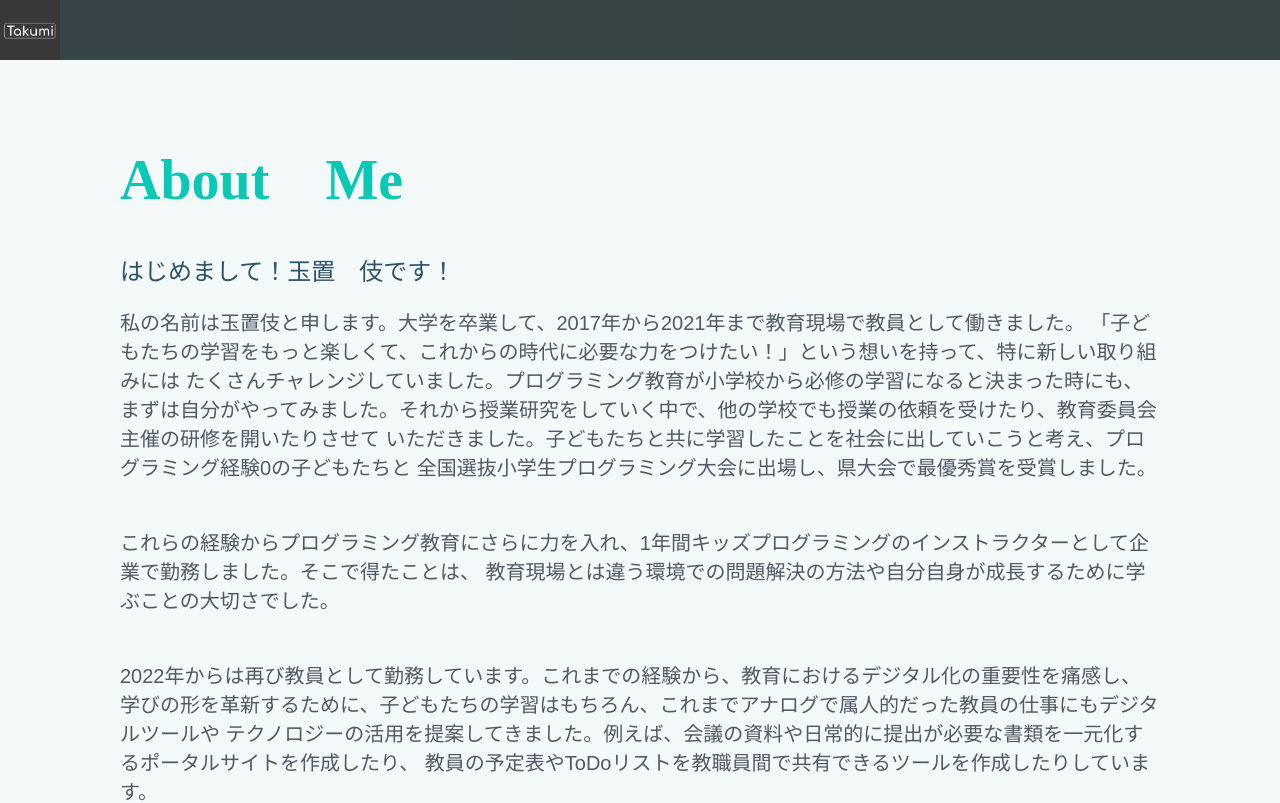
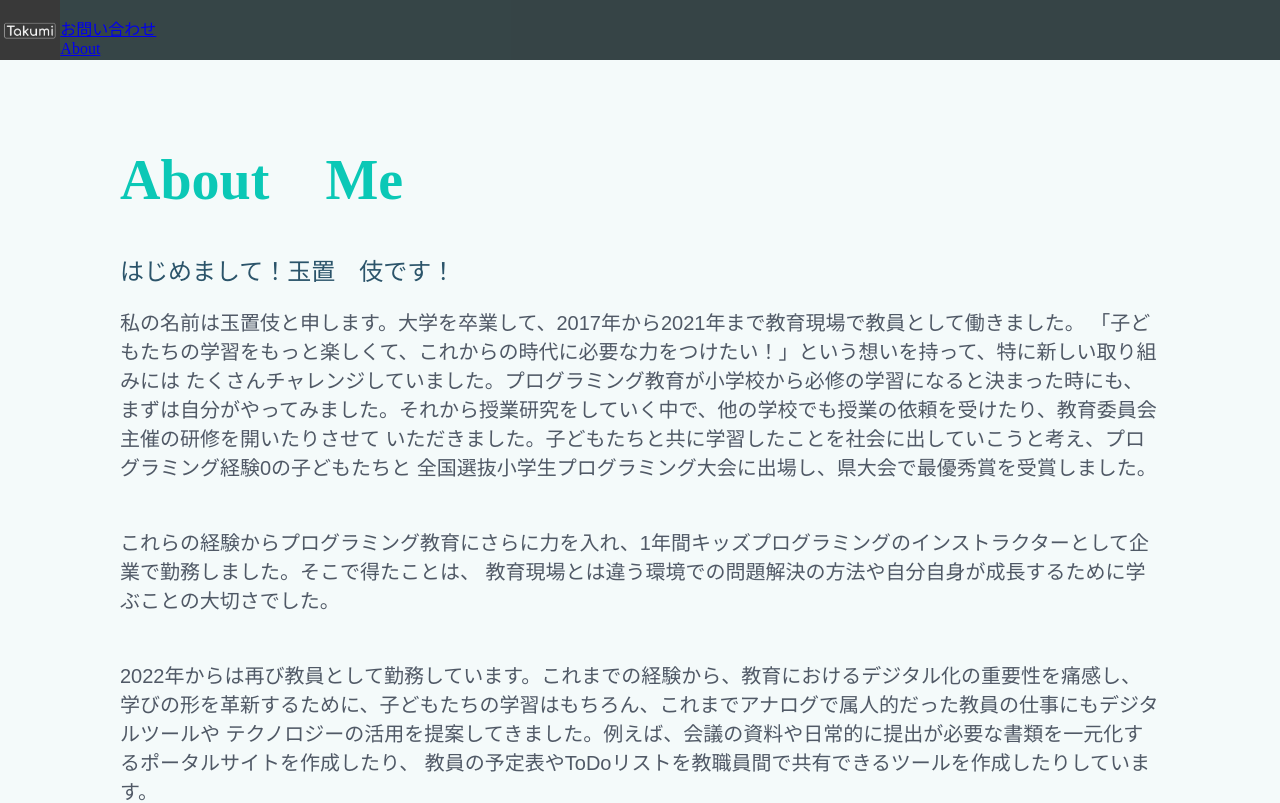
Before and after one commit to tamtak8/about, a plain HTML site: page index.html in a window 1280 px wide. Shown: the top 803 px of the page. Drawn offline with Linux system fonts and the light colour scheme.

Commit message:
Update index.html

```diff
--- a/index.html
+++ b/index.html
@@ -9,6 +9,12 @@
     <div class ="header">
         <div class ="header-logo">
             <img src="./img/header-logo.png">
+        </div>
+        <div className = "header-list">
+            <ul>
+                <li><a href="#contact_form">お問い合わせ</a></li>
+                <li><a href="https://tamtak8.github.io/about/">About</a></li>
+            </ul>
         </div>
     </div>
     <div class ="main-wrapper">
```
